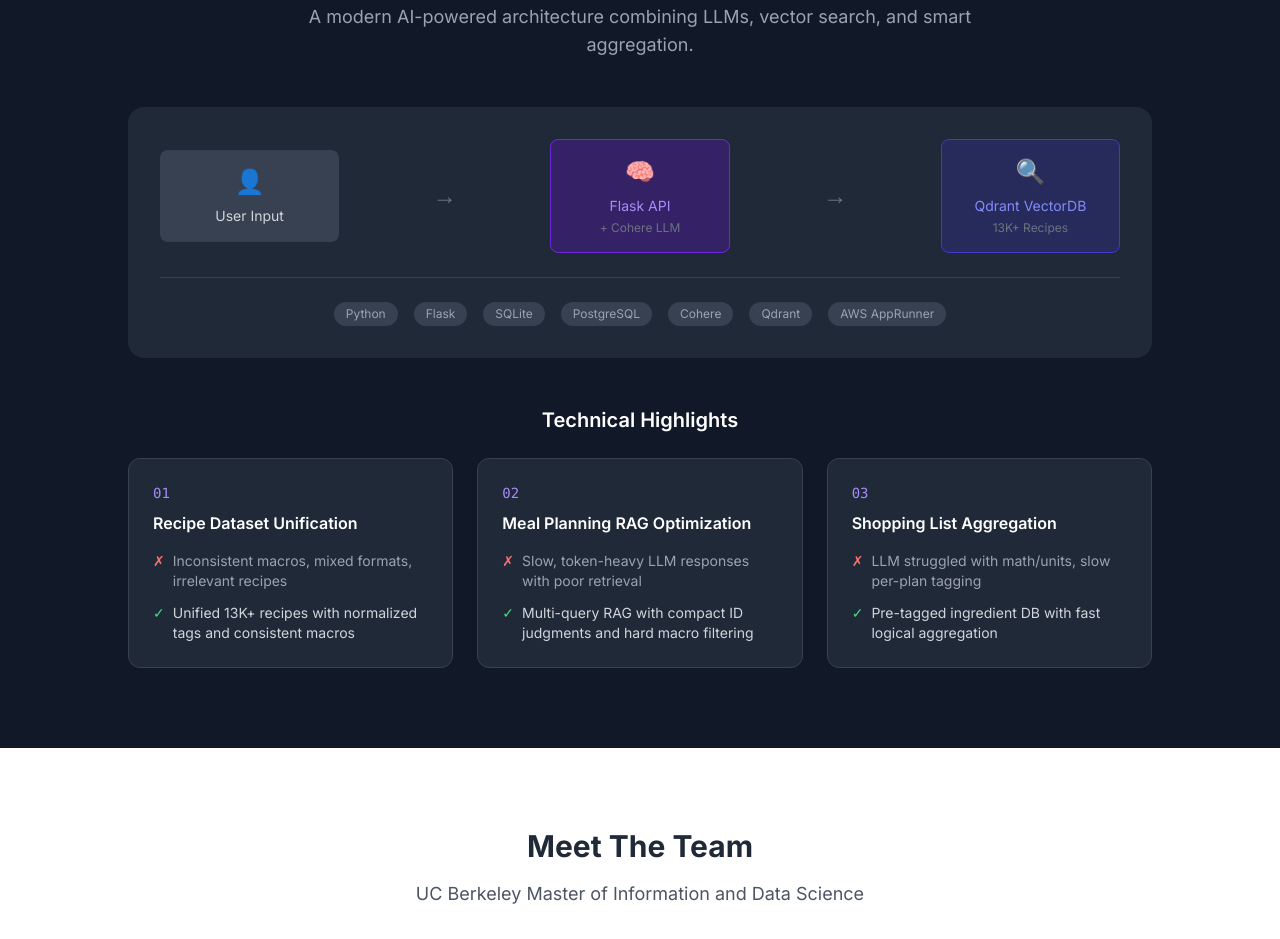
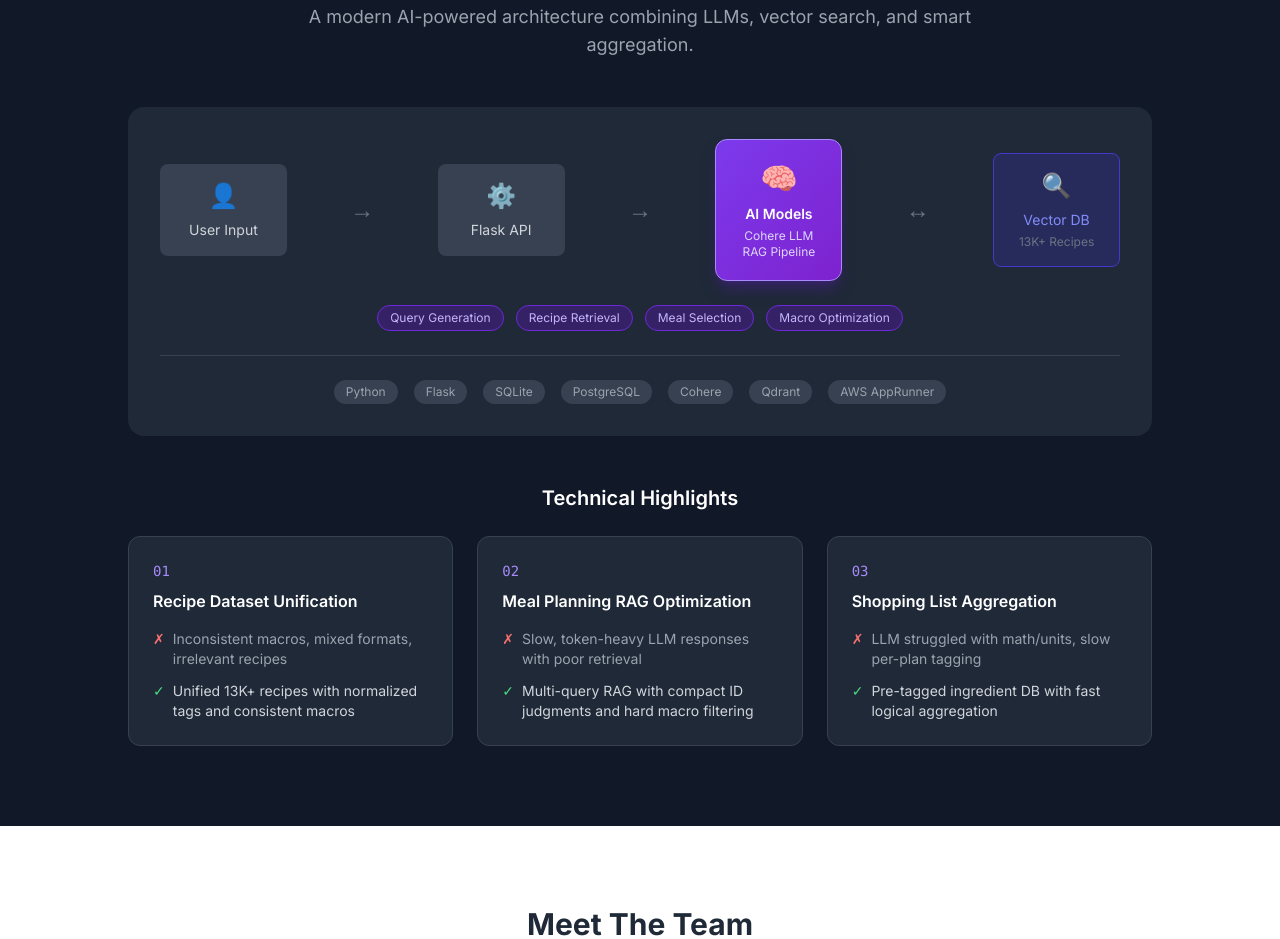
Before and after one commit to cn-muniz/Datasci210-FitnessAssistant, a plain HTML site: page index.html in a window 1280 px wide. Shown: the part 3042-3981 px from the top of the page. Drawn offline with nearby package versions, Linux system fonts and the light colour scheme.

Commit message:
added AI models to architecture diagram on website

```diff
--- a/index.html
+++ b/index.html
@@ -257,23 +257,37 @@
 
       <!-- Simplified Architecture -->
       <div class="bg-gray-800 rounded-2xl p-8 mb-12">
-        <div class="grid md:grid-cols-5 gap-4 items-center text-center text-sm">
+        <div class="grid md:grid-cols-7 gap-3 items-center text-center text-sm">
           <div class="bg-gray-700 rounded-lg p-4">
             <div class="text-2xl mb-2">👤</div>
             <p class="text-gray-300">User Input</p>
           </div>
           <div class="text-gray-500 text-2xl hidden md:block">→</div>
-          <div class="bg-violet-900/50 border border-violet-700 rounded-lg p-4">
-            <div class="text-2xl mb-2">🧠</div>
-            <p class="text-violet-400">Flask API</p>
-            <p class="text-gray-500 text-xs mt-1">+ Cohere LLM</p>
+          <div class="bg-gray-700 rounded-lg p-4">
+            <div class="text-2xl mb-2">⚙️</div>
+            <p class="text-gray-300">Flask API</p>
           </div>
           <div class="text-gray-500 text-2xl hidden md:block">→</div>
+          <!-- AI Models - Prominent Center Block -->
+          <div class="bg-gradient-to-br from-violet-600 to-purple-700 rounded-xl p-5 shadow-lg shadow-violet-900/50 border border-violet-400">
+            <div class="text-3xl mb-2">🧠</div>
+            <p class="text-white font-semibold">AI Models</p>
+            <p class="text-violet-200 text-xs mt-1">Cohere LLM</p>
+            <p class="text-violet-200 text-xs">RAG Pipeline</p>
+          </div>
+          <div class="text-gray-500 text-2xl hidden md:block">↔</div>
           <div class="bg-indigo-900/50 border border-indigo-700 rounded-lg p-4">
             <div class="text-2xl mb-2">🔍</div>
-            <p class="text-indigo-400">Qdrant VectorDB</p>
+            <p class="text-indigo-400">Vector DB</p>
             <p class="text-gray-500 text-xs mt-1">13K+ Recipes</p>
           </div>
+        </div>
+        <!-- AI Capabilities Row -->
+        <div class="flex justify-center gap-3 mt-6 flex-wrap">
+          <span class="text-violet-300 text-xs bg-violet-900/50 border border-violet-700 px-3 py-1 rounded-full">Query Generation</span>
+          <span class="text-violet-300 text-xs bg-violet-900/50 border border-violet-700 px-3 py-1 rounded-full">Recipe Retrieval</span>
+          <span class="text-violet-300 text-xs bg-violet-900/50 border border-violet-700 px-3 py-1 rounded-full">Meal Selection</span>
+          <span class="text-violet-300 text-xs bg-violet-900/50 border border-violet-700 px-3 py-1 rounded-full">Macro Optimization</span>
         </div>
         <div class="flex justify-center gap-4 mt-6 pt-6 border-t border-gray-700 flex-wrap">
           <span class="text-gray-400 text-xs bg-gray-700 px-3 py-1 rounded-full">Python</span>
@@ -477,15 +491,10 @@
         <div class="flex gap-6 text-sm">
           <a href="https://github.com/your-repo" class="hover:text-white transition">GitHub</a>
           <a href="#" class="hover:text-white transition">Documentation</a>
-          <a href="mailto:team@macromind.com" class="hover:text-white transition">Contact</a>
+          <a href="/cdn-cgi/l/email-protection#dfabbabeb29fb2bebcadb0b2b6b1bbf1bcb0b2" class="hover:text-white transition">Contact</a>
         </div>
       </div>
       <div class="mt-8 pt-8 border-t border-gray-800 text-center text-sm">
         <p>UC Berkeley School of Information • MIDS Capstone 2025</p>
         <p class="mt-2 text-gray-500">Built with Flask, Cohere, Qdrant, and ❤️</p>
       </div>
-    </div>
-  </footer>
-
-</body>
-</html>
```
